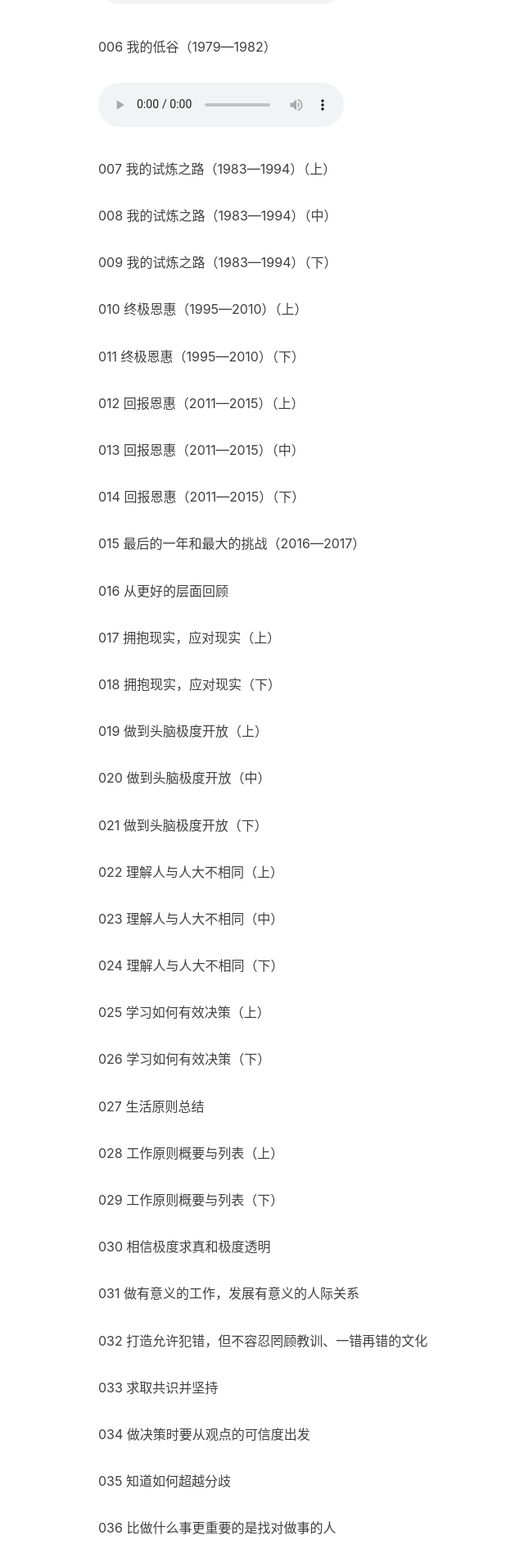
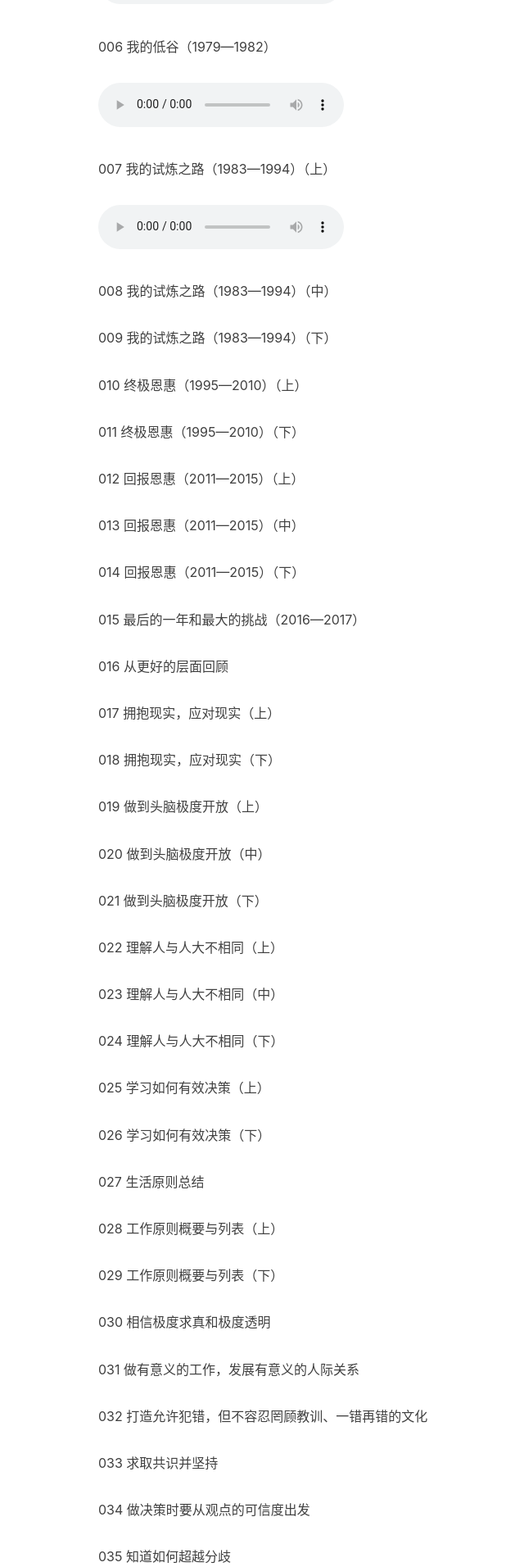
Before and after one commit to huanqingwu/huanqingwu.github.io, a Jekyll site: the page built from _posts/2020-03-03-Principles-ximalaya.md, in a window 1280 px wide. Shown: the part 1997-3909 px from the top of the page at 82% size, without its empty margins (145-785 px from the left). Built offline with Jekyll 4.4.1, drawn with Linux system fonts in a browser that asks for light colours; nearby versions of some CDN libraries; comment, search, counter and statistics services are not loaded.

Commit message:
Update 2020-03-03-Principles-ximalaya.md

```diff
--- a/_posts/2020-03-03-Principles-ximalaya.md
+++ b/_posts/2020-03-03-Principles-ximalaya.md
@@ -42,30 +42,34 @@
 
 
 003 我的探险召唤（1949—1967年）
-<audio src="https://sz.btfs.mail.ftn.qq.com/ftn_handler/e0f76f33ab632059cc8f38242f026cc5cf52b5334f4a2353ac9fd277459f56cde2003864b8052e7ba19d3e25abe25b754922375e4fb71df5f8c3709b84c69f2d?compressed=0&dtype=1&fname=003.mp3" controls="controls">
+<audio src="https://onedrive.gimhoy.com/sharepoint/aHR0cHM6Ly9lZHVpbmhrLW15LnNoYXJlcG9pbnQuY29tLzp1Oi9nL3BlcnNvbmFsL2h1YW5xaW5nX2VkdWluaGtfb25taWNyb3NvZnRfY29tL0VWUmFpWDdydERwQmpMSTAwMFJHaTdFQmk3dkxVaE85eEVQVjVYSFJBVkJqeVE/ZT1RczNuZ3Q=.mp3" controls="controls">
 Your browser does not support the audio tag.
 </audio>
 
 
 004 跨越门槛（1967—1979年）（上）
-<audio src="https://sz.btfs.mail.ftn.qq.com/ftn_handler/6f95c230494316a5866b63e496480404b2b6c1f17463319188c55d772bfec605f49f2eb2571633b103caf7559f06fae4c3e5383ffa967cf99a0e3a0400d61e14?compressed=0&dtype=1&fname=004.mp3" controls="controls">
+<audio src="https://onedrive.gimhoy.com/sharepoint/aHR0cHM6Ly9lZHVpbmhrLW15LnNoYXJlcG9pbnQuY29tLzp1Oi9nL3BlcnNvbmFsL2h1YW5xaW5nX2VkdWluaGtfb25taWNyb3NvZnRfY29tL0VRRlhjcGZ1cXJsR3R1cDRRWXNjTF9FQkVwb3ZWbGNQUlh0eVFPRmxKUkI3Rnc/ZT1odlZncHk=.mp3" controls="controls">
 Your browser does not support the audio tag.
 </audio>
 
 
 005 跨越门槛（1967—1979年）（下）
-<audio src="https://sz.btfs.mail.ftn.qq.com/ftn_handler/6f2410fee4e6fa8ceb92d8a88a55cd3155bde2fe2607c99c211d4c3c0d8a9f4379a3bd5e7872d3f3e9fdcc7b40797f16a078f58a447512d5abaad1911e98c204?compressed=0&dtype=1&fname=005.mp3" controls="controls">
+<audio src="https://onedrive.gimhoy.com/sharepoint/aHR0cHM6Ly9lZHVpbmhrLW15LnNoYXJlcG9pbnQuY29tLzp1Oi9nL3BlcnNvbmFsL2h1YW5xaW5nX2VkdWluaGtfb25taWNyb3NvZnRfY29tL0VldXFDNzVBMmVWTm9iXzlIaERiVy1JQllMWjNiZkJuNVF6TnVFRDA1NFlHZHc/ZT1CUmlNRVo=.mp3" controls="controls">
 Your browser does not support the audio tag.
 </audio>
 
 
 006 我的低谷（1979—1982）
-<audio src="https://sz.btfs.mail.ftn.qq.com/ftn_handler/abc3e25bba8ba8f15a286d51782d25f7750d0cb21efbd64a1e7af85306458bf4b98dcb777fa31d04a9373b53b83e040bbc38553a326f5a4dbad7bca91002bdc6?compressed=0&dtype=1&fname=006.mp3" controls="controls">
+<audio src="https://onedrive.gimhoy.com/sharepoint/aHR0cHM6Ly9lZHVpbmhrLW15LnNoYXJlcG9pbnQuY29tLzp1Oi9nL3BlcnNvbmFsL2h1YW5xaW5nX2VkdWluaGtfb25taWNyb3NvZnRfY29tL0VmZDhxZGlwQ2t0SGc3WGZCa1IyVTRVQkxidU5pN1Vfc3lXNFU4SW9fcURJcUE/ZT1oeUhveFQ=.mp3" controls="controls">
 Your browser does not support the audio tag.
 </audio>
 
 
 007 我的试炼之路（1983—1994）（上）
+<audio src="https://onedrive.gimhoy.com/sharepoint/aHR0cHM6Ly9lZHVpbmhrLW15LnNoYXJlcG9pbnQuY29tLzp1Oi9nL3BlcnNvbmFsL2h1YW5xaW5nX2VkdWluaGtfb25taWNyb3NvZnRfY29tL0VmTEJidVYtZHF0QXBHOXI3X2s5aGpjQjZFMU9xa2REVUVsM2ZGbWM4NktOd2c/ZT1FdklkQVU=.mp3" controls="controls">
+Your browser does not support the audio tag.
+</audio>
+
 
 008 我的试炼之路（1983—1994）（中）
 
```
